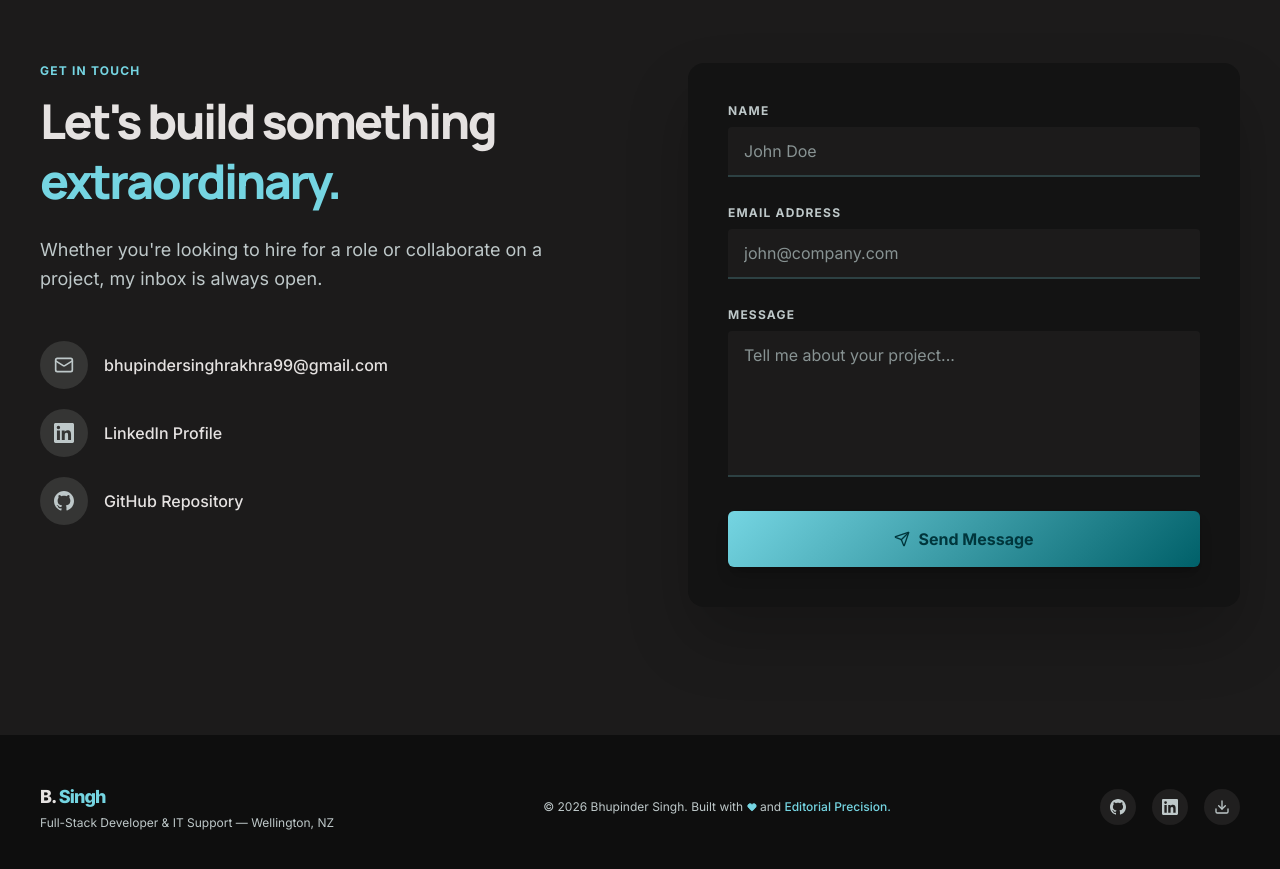
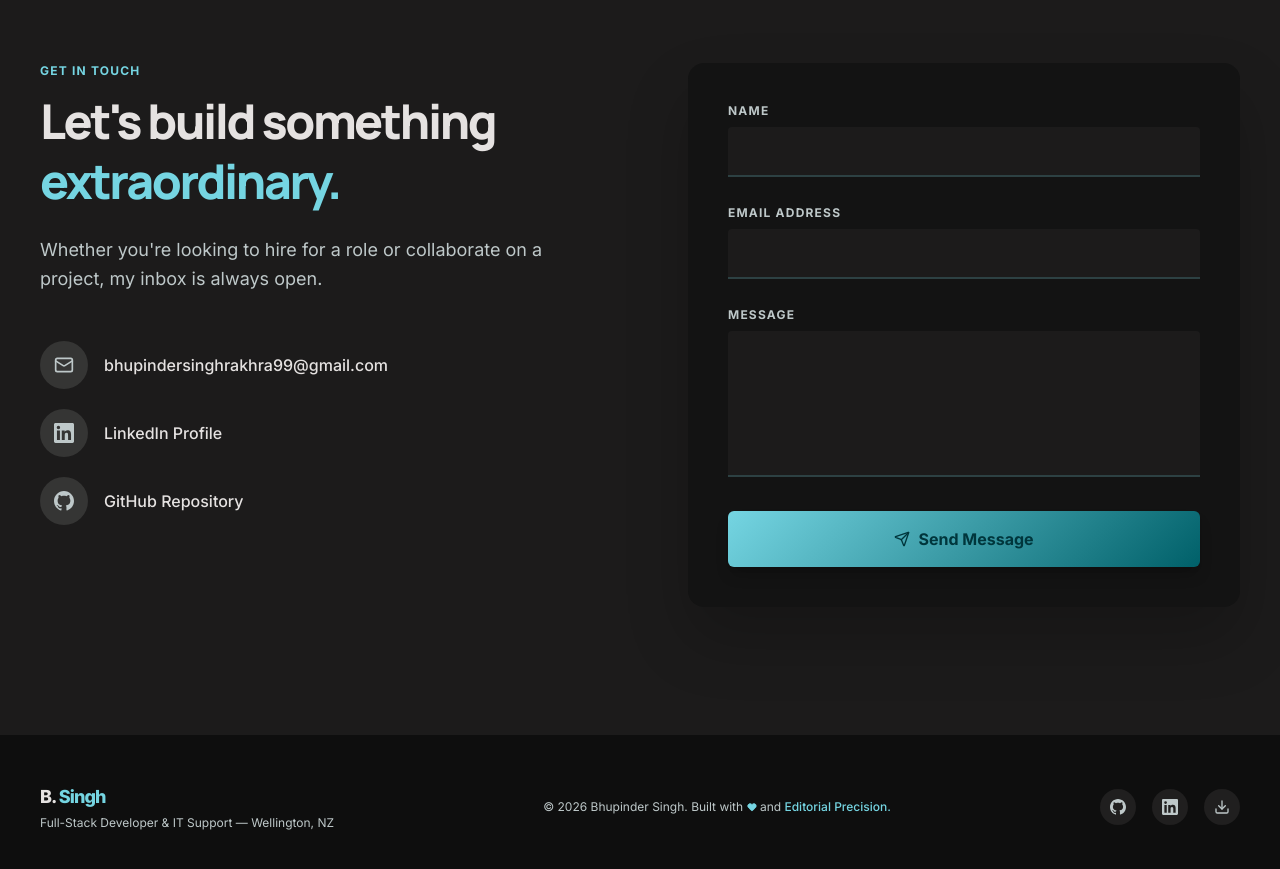
Before and after one commit to Bhupinder22500650/bhupinder-portfolio, a Next.js app: page / in a window 1280 px wide. Shown: the part 3580-4449 px from the top of the page. Built offline with nearby package versions, Linux system fonts and the light colour scheme; no server answers.

Commit message:
refactor: remove placeholder attributes from contact form input fields

```diff
--- a/src/components/Contact.tsx
+++ b/src/components/Contact.tsx
@@ -144,7 +144,6 @@ export default function Contact() {
                     value={formData.from_name}
                     onChange={handleChange}
                     type="text"
-                    placeholder="John Doe"
                     required
                     className="input-animated"
                   />
@@ -161,7 +160,6 @@ export default function Contact() {
                     value={formData.from_email}
                     onChange={handleChange}
                     type="email"
-                    placeholder="john@company.com"
                     required
                     className="input-animated"
                   />
@@ -178,7 +176,6 @@ export default function Contact() {
                     value={formData.message}
                     onChange={handleChange}
                     rows={5}
-                    placeholder="Tell me about your project..."
                     required
                     className="input-animated resize-none"
                   />
```
